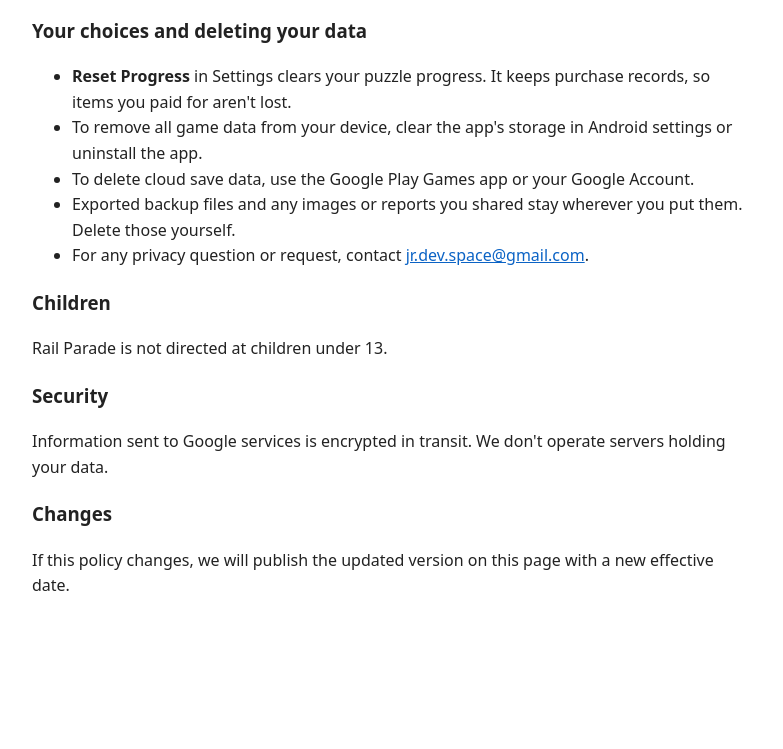
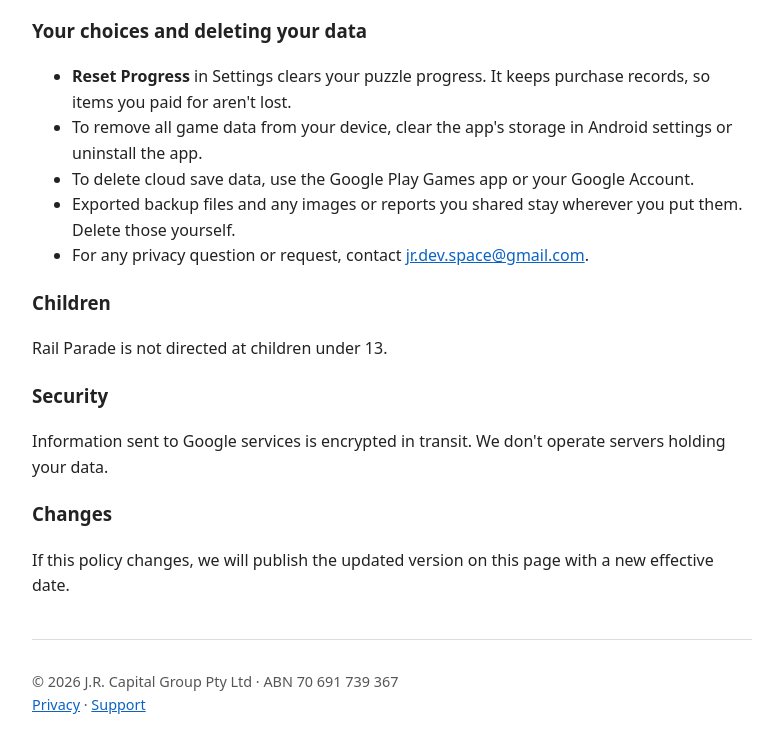
Before and after one commit to railparade/railparade.github.io, a plain HTML site: page privacy/index.html in a window 1280 px wide. Shown: the part 1555-2304 px from the top of the page, without its empty margins (248-1031 px from the left). Before the commit the page ends 2186 px from the top, so only its background shows below. Drawn offline with Linux system fonts and the light colour scheme.

Commit message:
Add company footer to privacy page

```diff
--- a/privacy/index.html
+++ b/privacy/index.html
@@ -48,5 +48,9 @@
 <p>Information sent to Google services is encrypted in transit. We don't operate servers holding your data.</p>
 <h3>Changes</h3>
 <p>If this policy changes, we will publish the updated version on this page with a new effective date.</p>
+<footer style="margin-top:2.5rem;padding-top:1rem;border-top:1px solid #ddd;font-size:.9rem;color:#555">
+<p>&copy; 2026 J.R. Capital Group Pty Ltd &middot; ABN 70 691 739 367<br>
+<a href="/privacy/">Privacy</a> &middot; <a href="mailto:jr.dev.space@gmail.com">Support</a></p>
+</footer>
 </body>
 </html>
```
